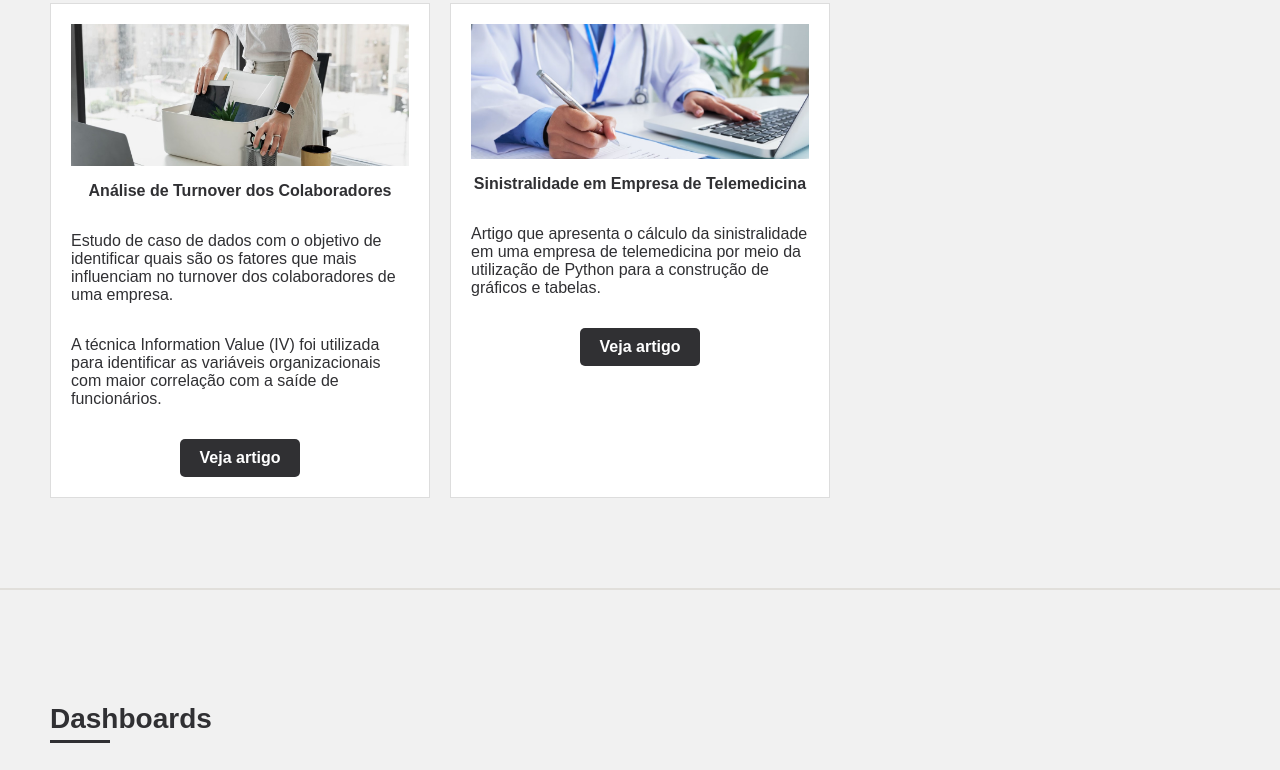
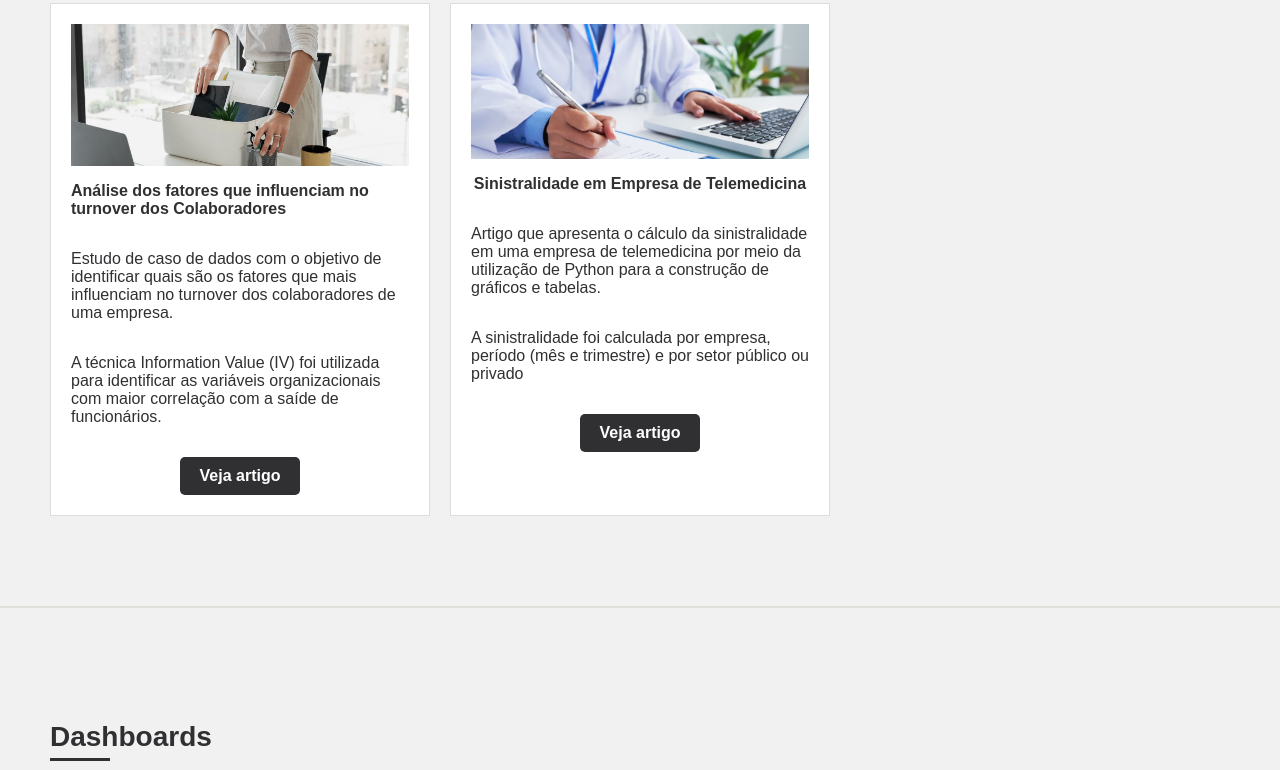
Before and after one commit to bessarodrigo/meu_portfolio, a plain HTML site: page index.html in a window 1280 px wide. Shown: the part 1760-2530 px from the top of the page. Drawn offline with Linux system fonts and the light colour scheme.

Commit message:
Update index.html

```diff
--- a/index.html
+++ b/index.html
@@ -280,7 +280,7 @@
         </div>
         <div class="article">
             <img src="imagens/turnover.png" alt="Análise de turnover de colaboradores">
-            <h3>Análise de Turnover dos Colaboradores</h3>
+            <h3>Análise dos fatores que influenciam no turnover dos Colaboradores</h3>
             <p>Estudo de caso de dados com o objetivo de identificar quais são os fatores que mais influenciam no turnover dos colaboradores de uma empresa.</p>
             <p>A técnica Information Value (IV) foi utilizada para identificar as variáveis organizacionais com maior correlação com a saíde de funcionários.</p>
             <a href="https://medium.com/@reisrodri/diminui%C3%A7%C3%A3o-de-turnover-de-colaboradores-d196f7b5a00c" class="button" target="_blank" rel="noopener noreferrer">Veja artigo</a>
@@ -289,6 +289,7 @@
             <img src="imagens/sinistralidade.png" alt="Cálculo da sinistralidade em empresa de telemedicina">
             <h3>Sinistralidade em Empresa de Telemedicina</h3>
             <p>Artigo que apresenta o cálculo da sinistralidade em uma empresa de telemedicina por meio da utilização de Python para a construção de gráficos e tabelas.</p>
+            <p>A sinistralidade foi calculada por empresa, período (mês e trimestre) e por setor público ou privado</p>
             <a href="https://medium.com/@reisrodri/an%C3%A1lise-de-sinistralidade-em-uma-empresa-de-telemedicina-com-crisp-dm-8e731fe009b2" class="button" target="_blank" rel="noopener noreferrer">Veja artigo</a>
         </div>
     </div>
```
